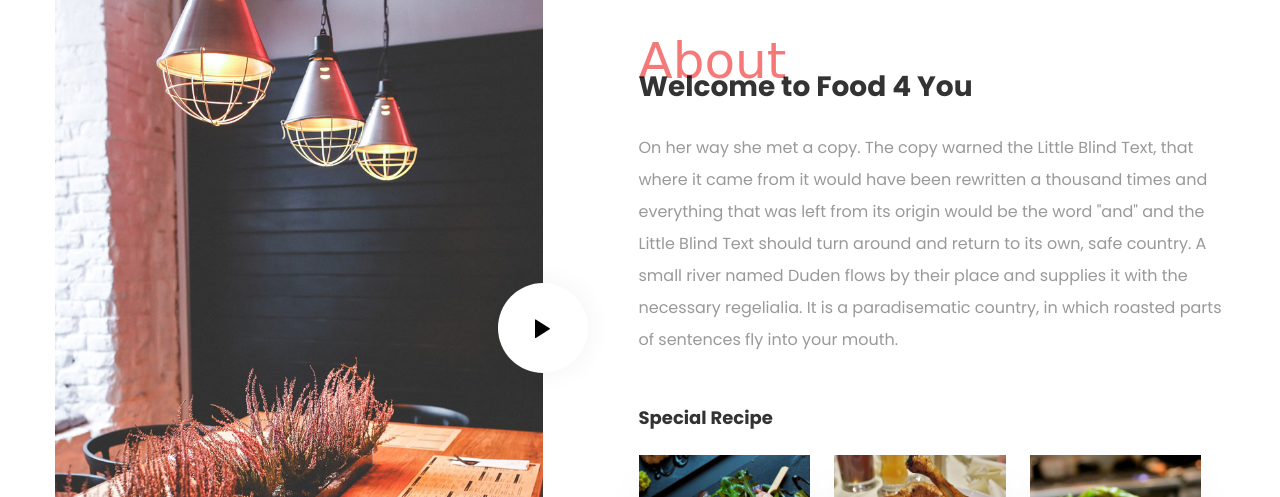
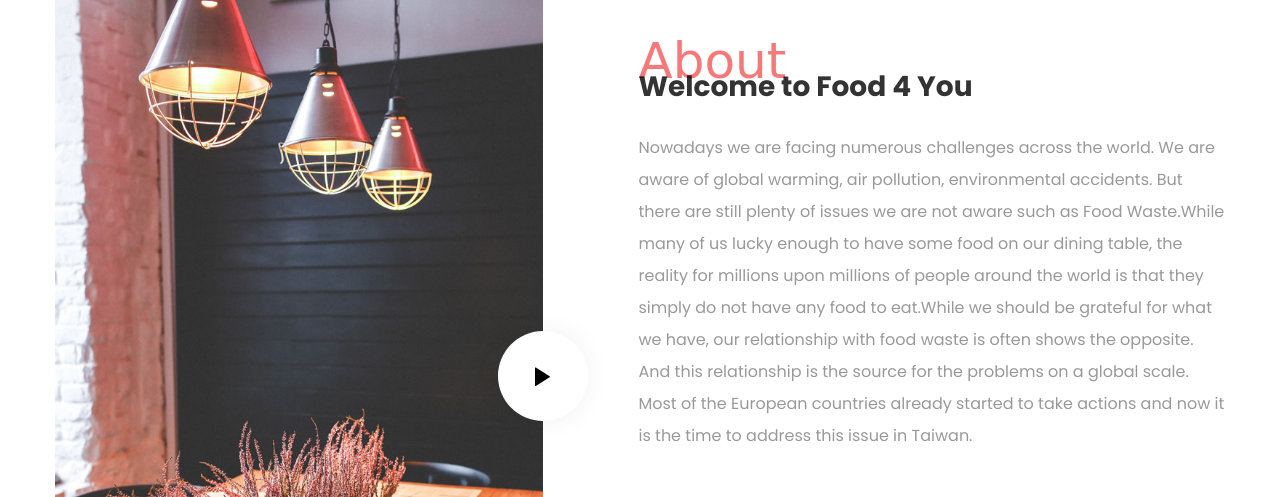
Before and after one commit to Headshake/Headshake.github.io, a plain HTML site: page index.html in a window 1280 px wide. Shown: the part 860-1357 px from the top of the page. Drawn offline with Linux system fonts and the light colour scheme; some packages are replaced by stand-ins of ours; no server answers; animation ran at ten frames a second; files whose address does not match are found by name; a web font is replaced by a local one.

Commit message:
Update index.html
Minor ammend

```diff
--- a/index.html
+++ b/index.html
@@ -134,7 +134,7 @@
 	            </div>
 	          </div>
 	          <div class="pl-lg-5 ml-md-5">
-							<p>On her way she met a copy. The copy warned the Little Blind Text, that where it came from it would have been rewritten a thousand times and everything that was left from its origin would be the word "and" and the Little Blind Text should turn around and return to its own, safe country. A small river named Duden flows by their place and supplies it with the necessary regelialia. It is a paradisematic country, in which roasted parts of sentences fly into your mouth.</p>
+							<p>Nowadays we are facing numerous challenges across the world. We are aware of global warming, air pollution, environmental accidents. But there are still plenty of issues we are not aware such as Food Waste.While many of us lucky enough to have some food on our dining table, the reality for millions upon millions of people around the world is that they simply do not have any food to eat.While we should be grateful for what we have, our relationship with food waste is often shows the opposite. And this relationship is the source for the problems on a global scale. Most of the European countries already started to take actions and now it is the time to address this issue in Taiwan.</p>
 							<h3 class="mt-5">Special Recipe</h3>
 							<div class="thumb my-4 d-flex">
 	            	<a href="#" class="thumb-menu pr-md-4 text-center">
```
